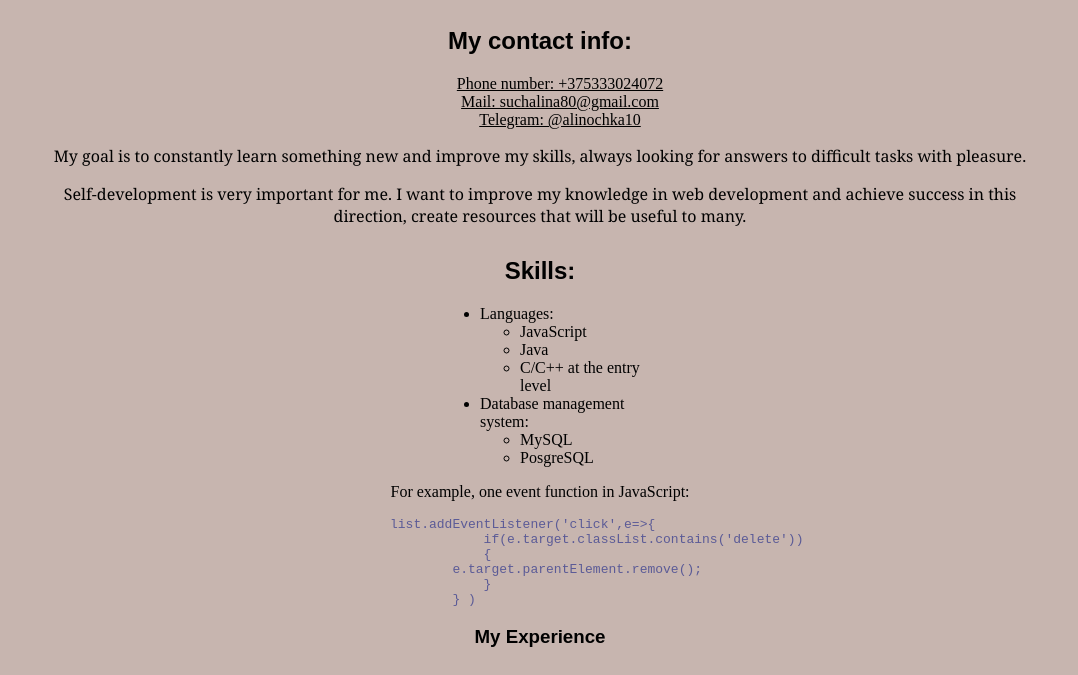
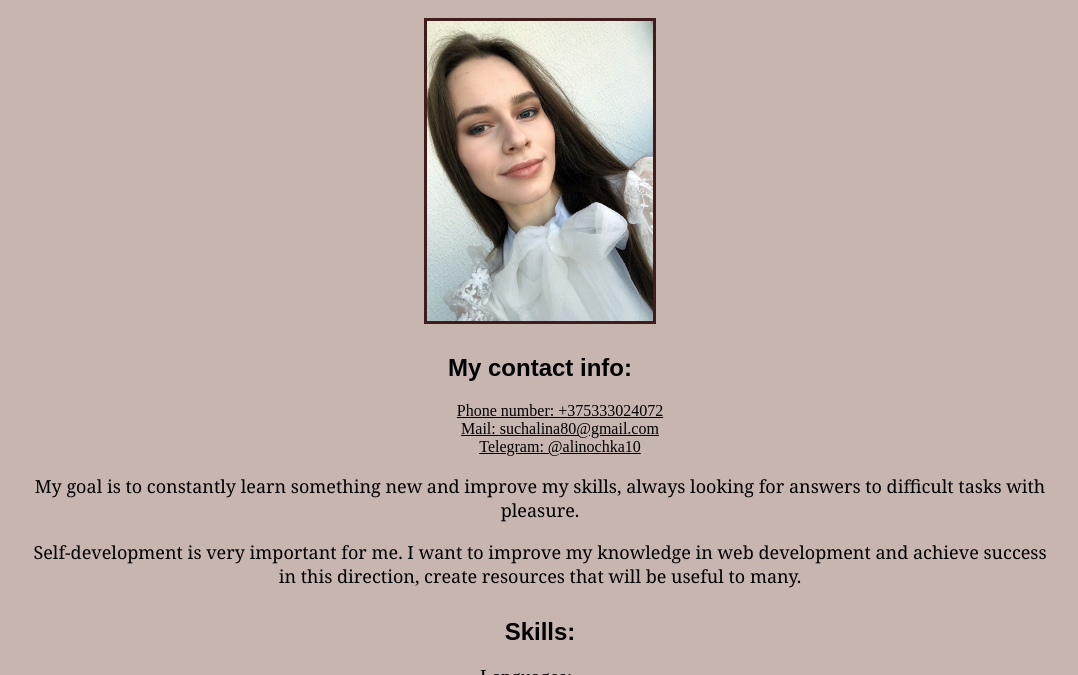
Before and after one commit to AlinaSuhorebraya/rsschool-cv, a plain HTML site: page index.html in a window 1280 px wide. Shown: the part 48-723 px from the top of the page, without its empty margins (100-1178 px from the left). Drawn offline with Linux system fonts and the light colour scheme.

Commit message:
docs: add photo in index.html

```diff
--- a/index.html
+++ b/index.html
@@ -24,6 +24,8 @@
         <h1 style="color: rgb(65, 28, 28);">Suhorebraya Alina</h1>
 
          <article>
+            <img style="height: 300px; border: 3px solid rgb(65, 28, 28);" src="photo.jpg" alt="Photo" >
+
 
             <h2 style="font-family:Arial, Helvetica, sans-serif;">My contact info:</h2>
 
@@ -39,17 +41,17 @@
                 </li>
             </ul>
 
-            <p style="font-family: Cambria, Cochin, Georgia, Times, 'Times New Roman', serif;">
+            <p style="font-family: Cambria, Cochin, Georgia, Times, 'Times New Roman', serif; font-size: large;">
                 My goal is to constantly learn something new and improve my skills, always looking for answers to difficult tasks with pleasure.
             </p>
 
-            <p style="font-family: Cambria, Cochin, Georgia, Times, 'Times New Roman', serif;">
+            <p style="font-family: Cambria, Cochin, Georgia, Times, 'Times New Roman', serif; font-size: large;">
                 Self-development is very important for me. I want to improve my knowledge in web development and achieve success in this direction, create resources that will be useful to many.
             </p>
 
         <h2 style="font-family:Arial, Helvetica, sans-serif;">Skills:</h2>
 
-        <div style="width: 200px; max-width: 200px; margin: 0 auto; text-align: left;">
+        <div style="width: 200px; max-width: 200px; margin: 0 auto; text-align: left; font-size: 20px;">
             <ul>
                 <li> Languages:
                     <ul>
@@ -67,7 +69,7 @@
             </ul>
         </div>
 
-        <p>For example, one event function in JavaScript:</p>
+        <p style="font-family:Arial, Helvetica, sans-serif;">For example, one event function in JavaScript:</p>
 
         <pre  style="width: 300px; max-width: 300px; margin: 0 auto; text-align: left; color:rgb(91, 91, 151)"><code>list.addEventListener('click',e=>{
             if(e.target.classList.contains('delete'))
```
Also changed, not shown: photo.jpg (added).
